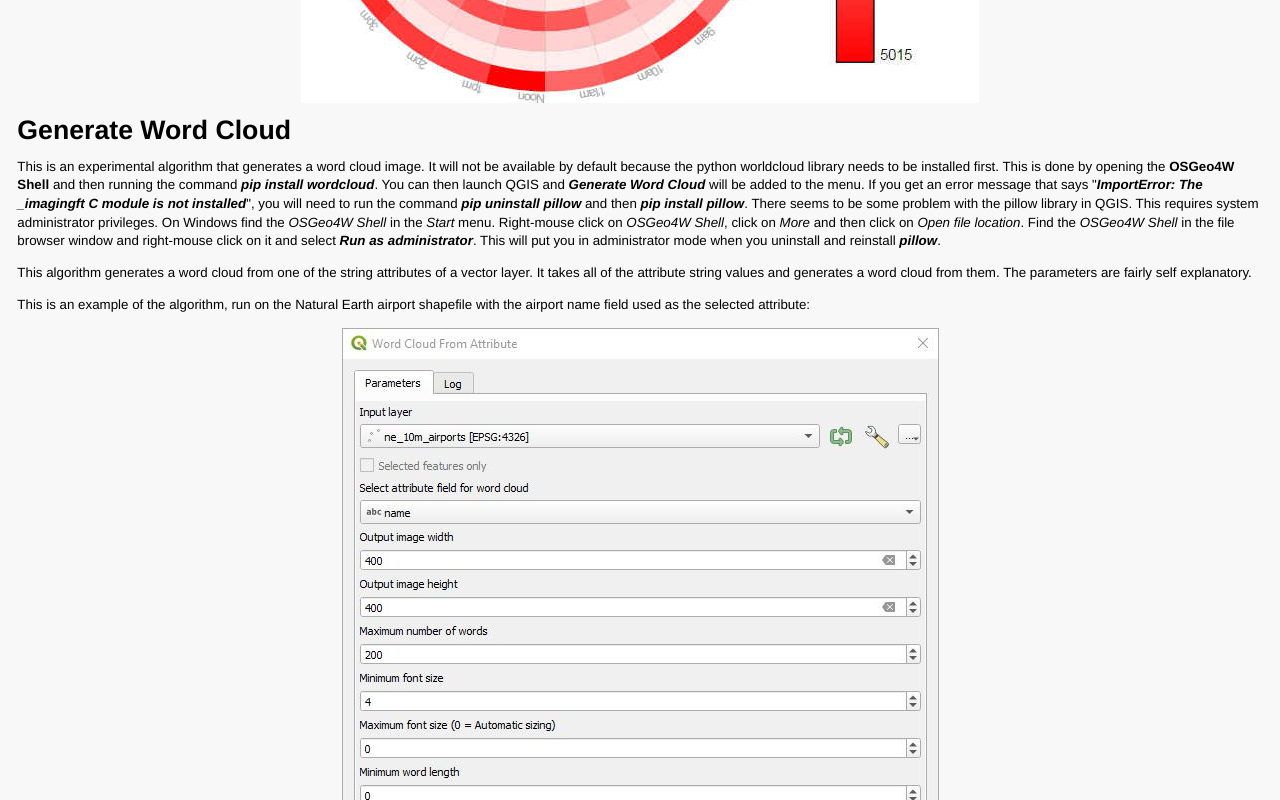
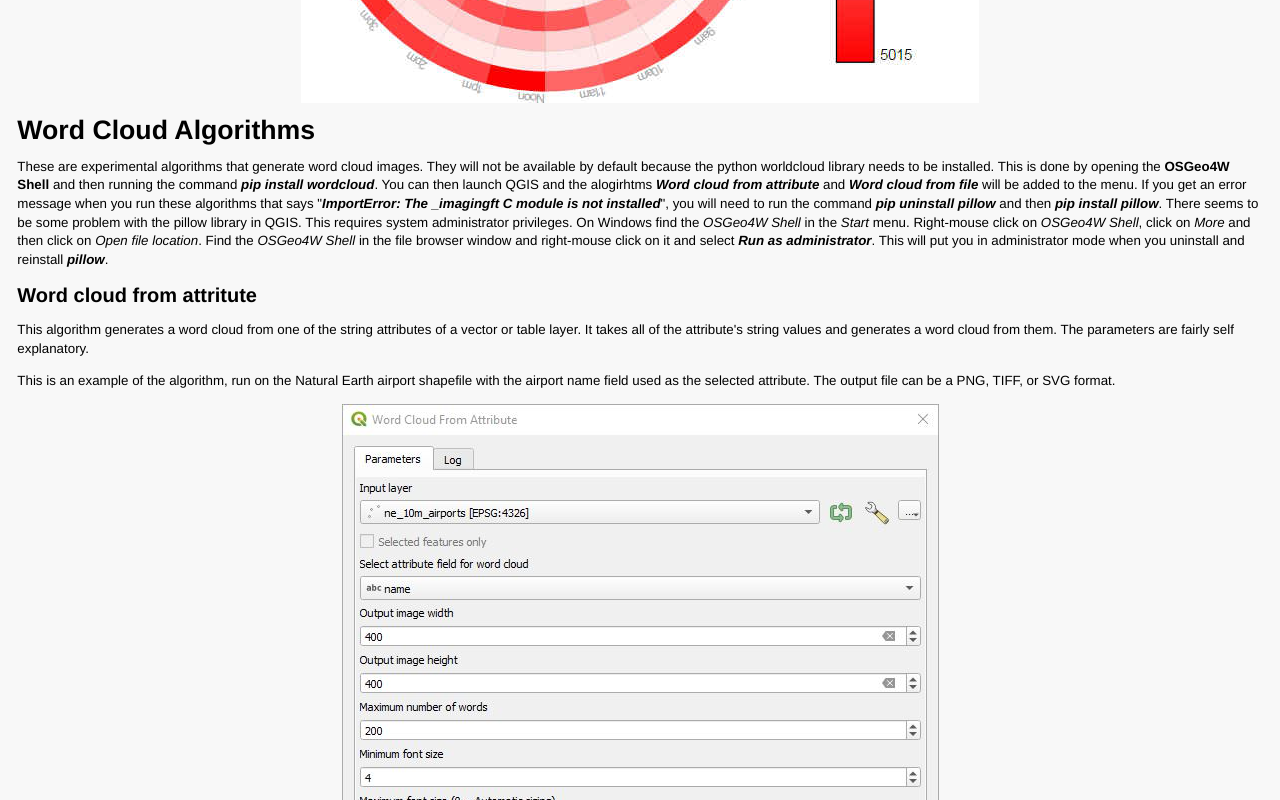
Before and after one commit to NationalSecurityAgency/qgis-d3datavis-plugin, a plain HTML site: page index.html in a window 1280 px wide. Shown: the part 5120-5920 px from the top of the page. Drawn offline with Linux system fonts and the light colour scheme.

Commit message:
Update documentation

```diff
--- a/index.html
+++ b/index.html
@@ -124,11 +124,19 @@ code {
 <p>This shows the resulting chart that is created.</p>
 <div style="text-align:center"><img src="help/category.jpg" alt="Hour of the day vs custom crime category"></div>
 
-<h1>Generate Word Cloud</h1>
-<p>This is an experimental algorithm that generates a word cloud image. It will not be available by default because the python worldcloud library needs to be installed first. This is done by opening the <strong>OSGeo4W Shell</strong> and then running the command <strong><em>pip install wordcloud</em></strong>. You can then launch QGIS and <strong><em>Generate Word Cloud</em></strong> will be added to the menu. If you get an error message that says "<strong><em>ImportError: The _imagingft C module is not installed</em></strong>", you will need to run the command <strong><em>pip uninstall pillow</em></strong> and then <strong><em>pip install pillow</em></strong>. There seems to be some problem with the pillow library in QGIS. This requires system administrator privileges. On Windows find the <em>OSGeo4W Shell</em> in the <em>Start</em> menu. Right-mouse click on <em>OSGeo4W Shell</em>, click on <em>More</em> and then click on <em>Open file location</em>. Find the <em>OSGeo4W Shell</em> in the file browser window and right-mouse click on it and select <strong><em>Run as administrator</em></strong>. This will put you in administrator mode when you uninstall and reinstall <strong><em>pillow</em></strong>.</p>
-<p>This algorithm generates a word cloud from one of the string attributes of a vector layer. It takes all of the attribute string values and generates a word cloud from them. The parameters are fairly self explanatory.</p>
-<p>This is an example of the algorithm, run on the Natural Earth airport shapefile with the airport name field used as the selected attribute:</p>
+<h1>Word Cloud Algorithms</h1>
+<p>These are experimental algorithms that generate word cloud images. They will not be available by default because the python worldcloud library needs to be installed. This is done by opening the <strong>OSGeo4W Shell</strong> and then running the command <strong><em>pip install wordcloud</em></strong>. You can then launch QGIS and the alogirhtms <strong><em>Word cloud from attribute</em></strong> and <strong><em>Word cloud from file</em></strong> will be added to the menu. If you get an error message when you run these algorithms that says "<strong><em>ImportError: The _imagingft C module is not installed</em></strong>", you will need to run the command <strong><em>pip uninstall pillow</em></strong> and then <strong><em>pip install pillow</em></strong>. There seems to be some problem with the pillow library in QGIS. This requires system administrator privileges. On Windows find the <em>OSGeo4W Shell</em> in the <em>Start</em> menu. Right-mouse click on <em>OSGeo4W Shell</em>, click on <em>More</em> and then click on <em>Open file location</em>. Find the <em>OSGeo4W Shell</em> in the file browser window and right-mouse click on it and select <strong><em>Run as administrator</em></strong>. This will put you in administrator mode when you uninstall and reinstall <strong><em>pillow</em></strong>.</p>
+<h2>Word cloud from attritute</h2>
+<p>This algorithm generates a word cloud from one of the string attributes of a vector or table layer. It takes all of the attribute's string values and generates a word cloud from them. The parameters are fairly self explanatory.</p>
+<p>This is an example of the algorithm, run on the Natural Earth airport shapefile with the airport name field used as the selected attribute. The output file can be a PNG, TIFF, or SVG format.</p>
 <div style="text-align:center"><img src="help/wc_algorithm.jpg" alt="Word cloud"></div>
 
 <p>This is the resulting output.</p>
-<div style="text-align:center"><img src="help/wc_results.png" alt="Word cloud"></div></body>
+<div style="text-align:center"><img src="help/wc_results.png" alt="Word cloud"></div>
+
+<h2>Word cloud from file</h2>
+<p>This algorithm generates a word cloud from all the words in a .txt file. This shows the processing algorithm configured to run on US Constitution.</p>
+<div style="text-align:center"><img src="help/wc_file_algorithm.jpg" alt="Word cloud"></div>
+
+<p>This shows the resulting word cloud output generated from the US Constitution.</p>
+<div style="text-align:center"><img src="help/wc_file.png" alt="Word cloud"></div></body>
```
